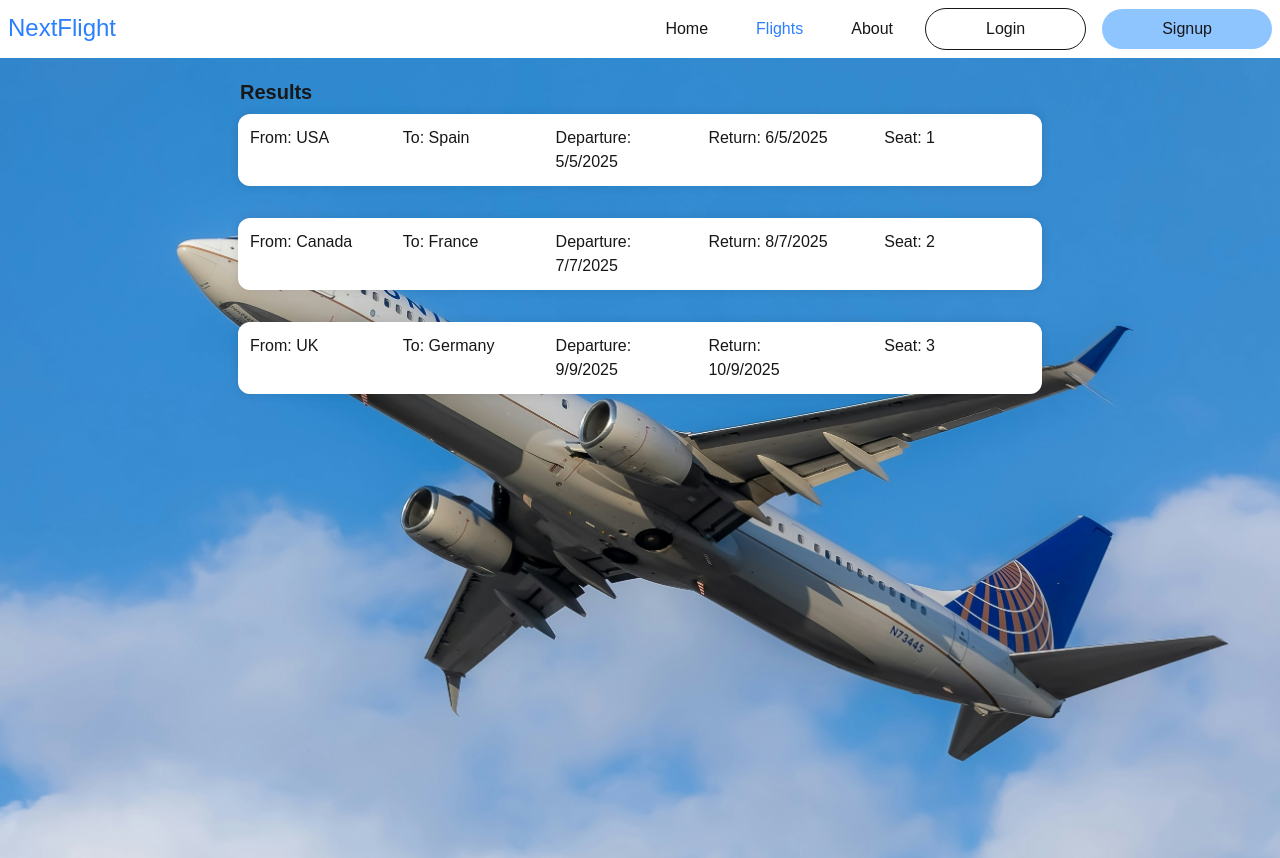
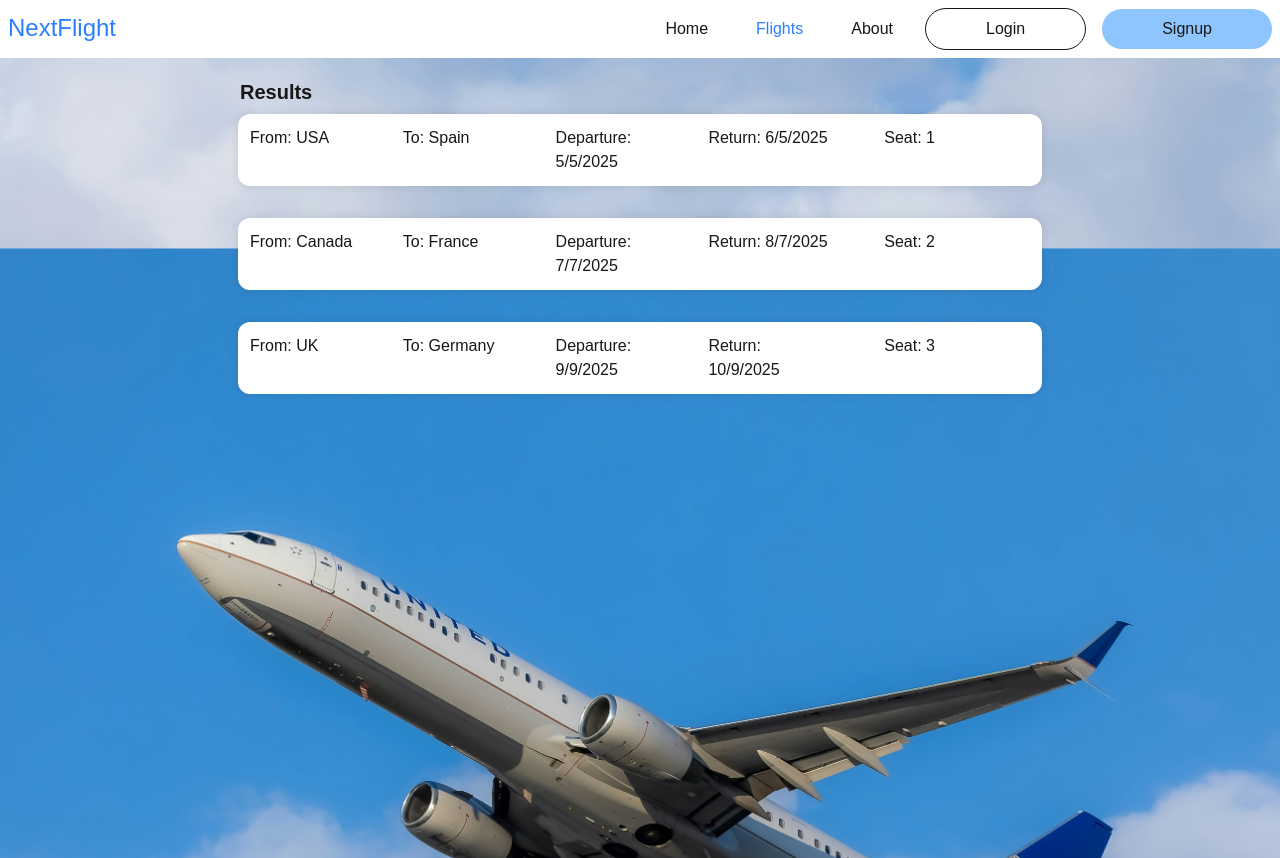
Before and after one commit to rmolina4/NextFlight, a Next.js app in the folder app/: page /flights in a window 1280 px wide. Built offline with nearby package versions, Linux system fonts and the light colour scheme; some icons are missing.

Commit message:
Adjusted splash image in flight page. Hopefully this should be the last adjustment for the image

```diff
--- a/app/src/components/planeBG.tsx
+++ b/app/src/components/planeBG.tsx
@@ -3,7 +3,7 @@ import plane from "../assets/nick-morales-BwYcH78rcpI-unsplash.jpg";
 export default function Plane() {
   return (
     <div
-      className="w-full min-h-screen bg-[url('../assets/nick-morales-BwYcH78rcpI-unsplash.jpg')] bg-[right_-6rem_bottom_-10rem]
+      className="w-full min-h-screen bg-[url('../assets/nick-morales-BwYcH78rcpI-unsplash.jpg')] bg-[right_-6rem_bottom_-95rem]
  overflow-hidden" style={{ backgroundSize: "130%" }}
     />
   );
```
